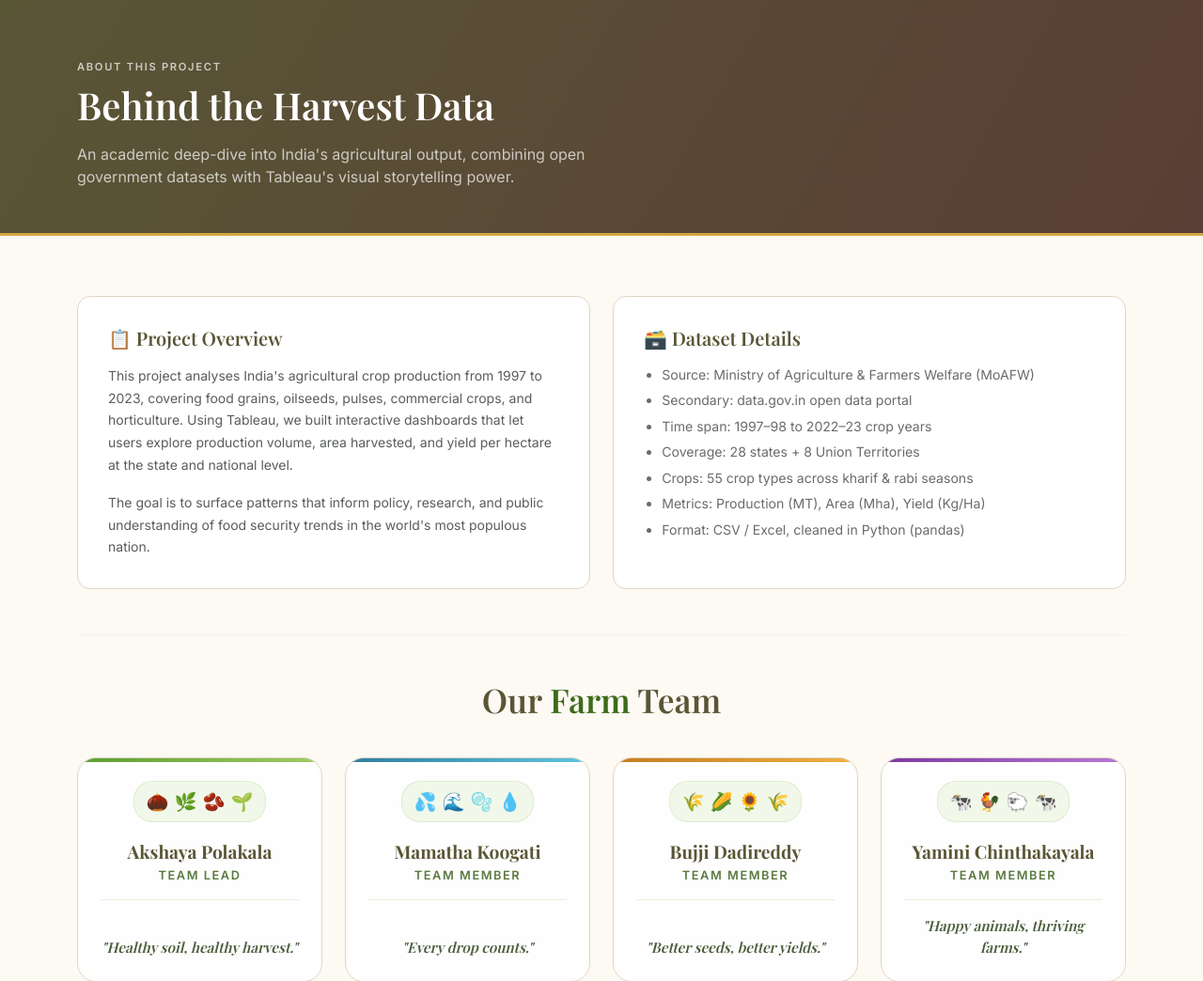
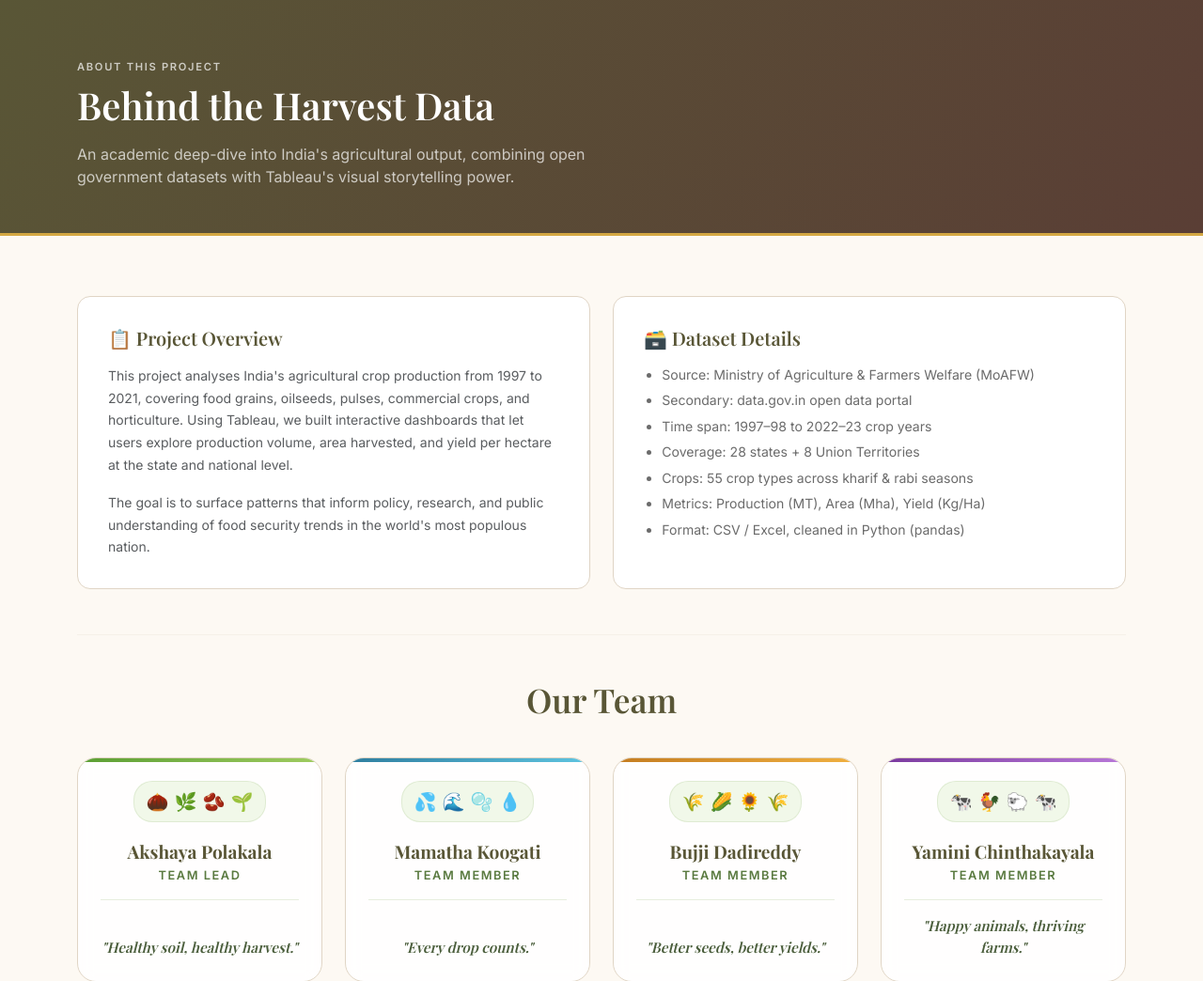
Before and after one commit to infinitycoders-046/SWTID-2026-7349-POLAKALA-AKSHAYA, a Flask app: page /about in a window 1280 px wide. Shown: the part 71-1115 px from the top of the page at 94% size. Run offline with Flask 3, Linux system fonts and the light colour scheme; some web fonts are replaced.

Commit message:
DOC AND DEMO

```diff
--- a/templates/about.html
+++ b/templates/about.html
@@ -181,7 +181,7 @@
         <div class="info-card">
           <h5>📋 Project Overview</h5>
           <p class="small text-muted" style="line-height:1.7">
-            This project analyses India's agricultural crop production from 1997 to 2023,
+            This project analyses India's agricultural crop production from 1997 to 2021,
             covering food grains, oilseeds, pulses, commercial crops, and horticulture.
             Using Tableau, we built interactive dashboards that let users explore production
             volume, area harvested, and yield per hectare at the state and national level.
@@ -212,7 +212,7 @@
 
     <!-- TEAM SECTION -->
     <div class="mb-5">
-      <h2 class="team-section-title">Our <span>Farm</span> Team</h2>
+      <h2 class="team-section-title">Our <span></span> Team</h2>
 
       <div class="team-grid">
 
```
Also changed, not shown: 1 other file.
